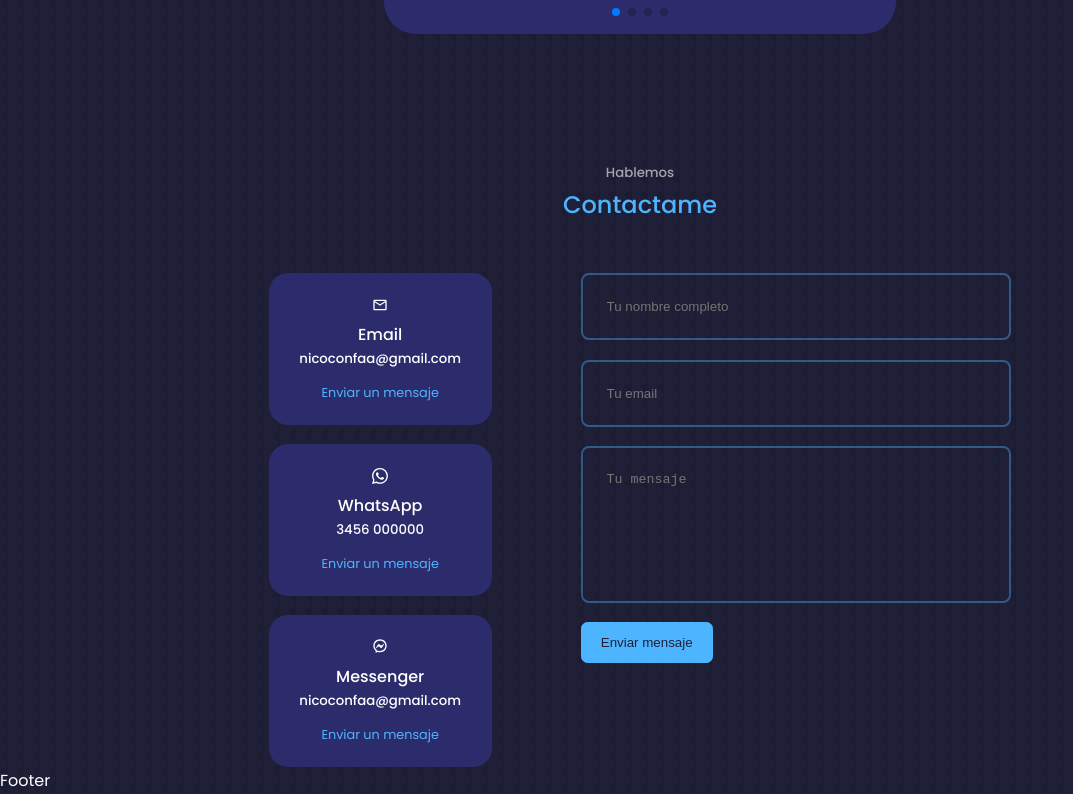
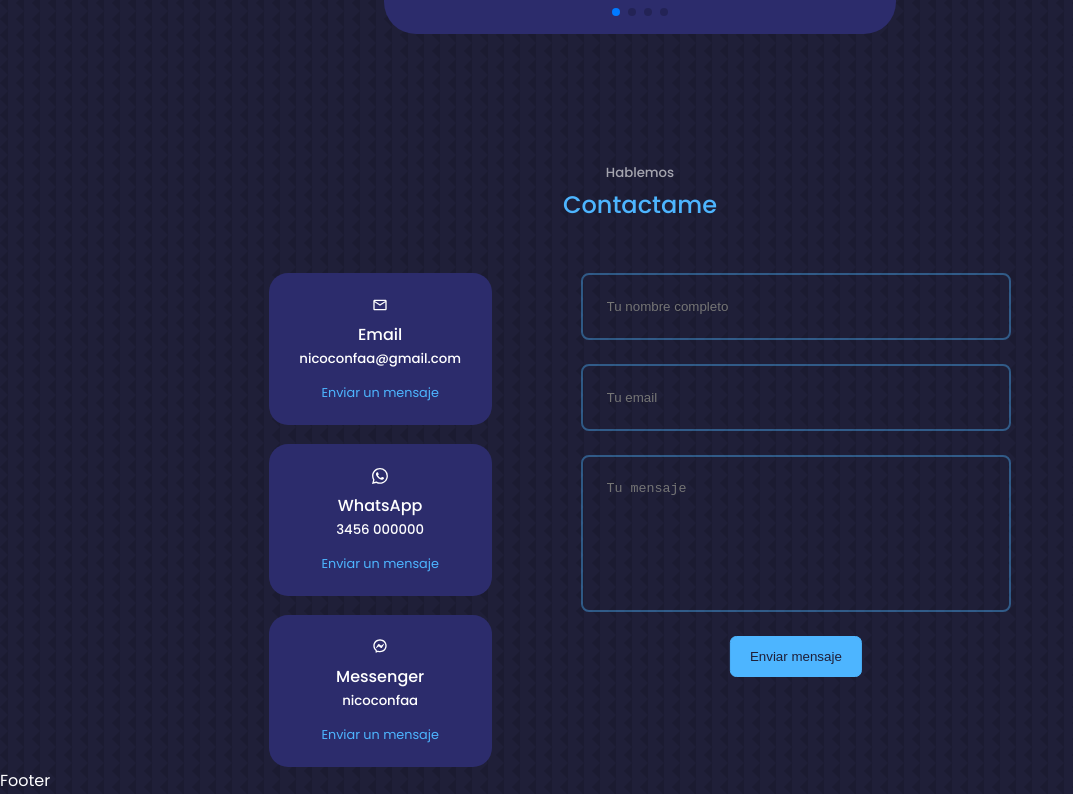
Before and after one commit to NicoC0/portfolio-react, a React (Create React App) app: page / in a window 1280 px wide. Shown: the part 4197-4991 px from the top of the page, without its empty margins (0-1073 px from the left). Built offline with nearby package versions, Linux system fonts and the light colour scheme.

Commit message:
center button and change messenger name in contact component

```diff
--- a/src/components/Contact/Contact.jsx
+++ b/src/components/Contact/Contact.jsx
@@ -39,7 +39,7 @@ const Contact = () => {
           <article className="contact__option">
             <RiMessengerLine className='contact__option-icon'/>
             <h4>Messenger</h4>
-            <h5>nicoconfaa@gmail.com</h5>
+            <h5>nicoconfaa</h5>
             <a href="https://m.me/" target='_blank'>Enviar un mensaje</a>
           </article>
         </div>
--- a/src/components/Contact/contact.css
+++ b/src/components/Contact/contact.css
@@ -36,12 +36,18 @@
     font-size: 0.8rem;
 }
 
+
 /* Form */
 
 form {
     display: flex;
     flex-direction: column;
-    gap: 1.2rem;
+    gap: 1.5rem;
+}
+form button {
+    width: 110px;
+    margin-left: 50%;
+    transform: translateX(-50%);
 }
 
 input, textarea {
```
